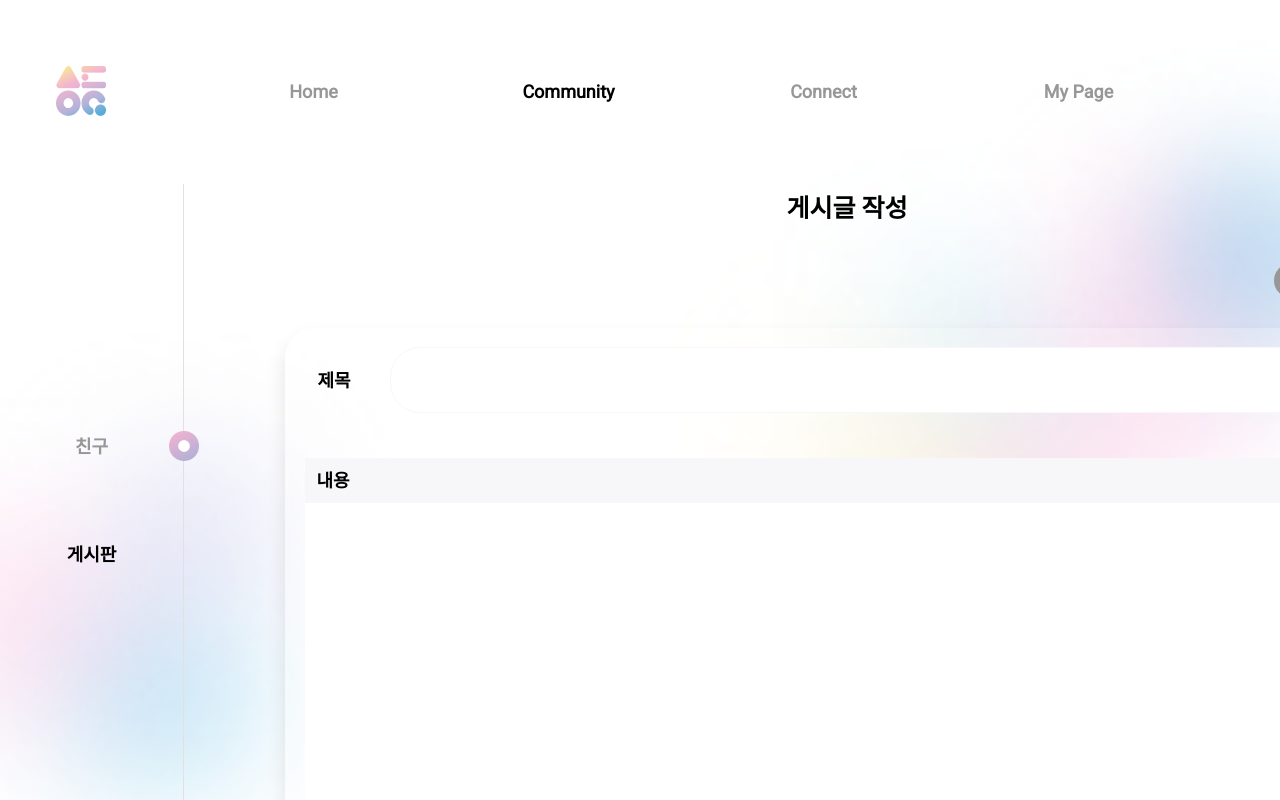
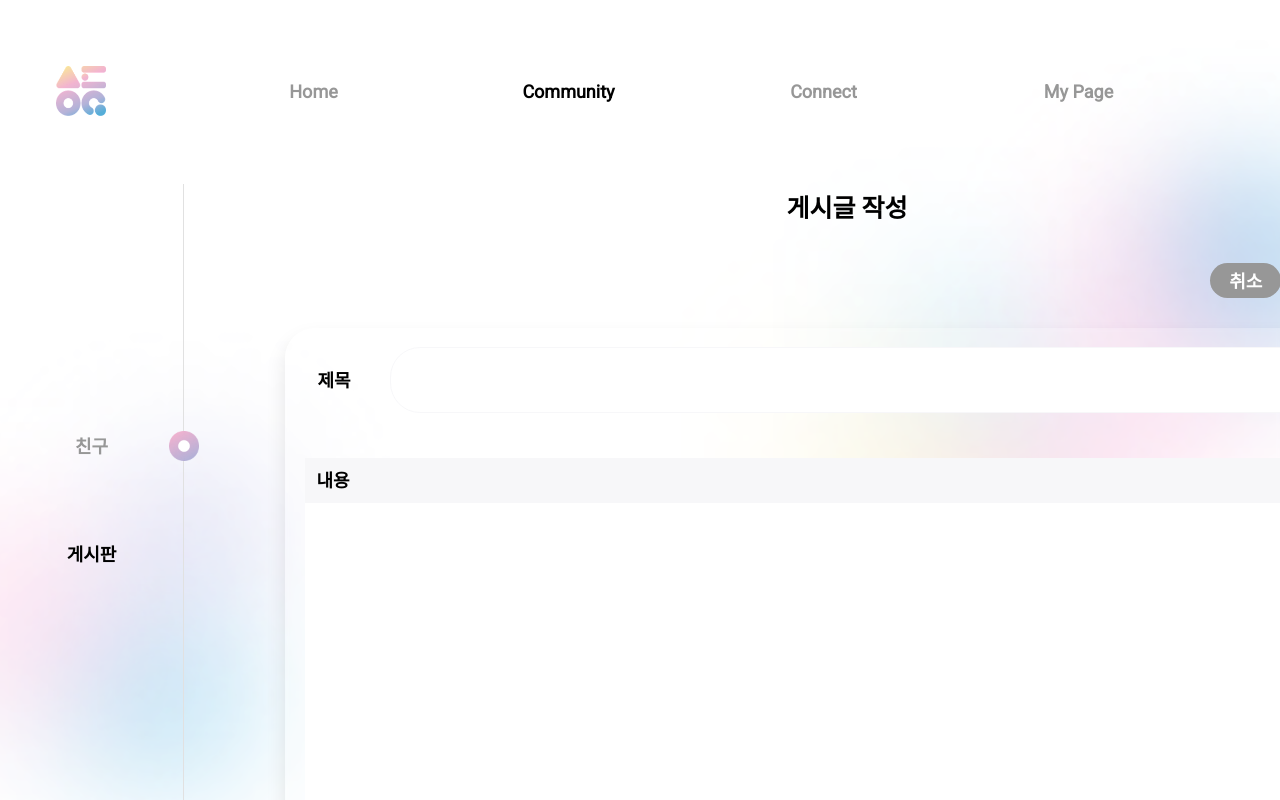
Before and after one commit to stockOneQ/front, a Next.js app: page /community/board/new in a window 1280 px wide. Shown: the top 800 px of the page. Built offline with nearby package versions, Linux system fonts and the light colour scheme.

Commit message:
design(community): 취소/저장 버튼 위치 수정

```diff
--- a/components/community/Board/New/Editor/index.tsx
+++ b/components/community/Board/New/Editor/index.tsx
@@ -82,7 +82,6 @@ const Editor = ({
       <HeadingText>{isEdit ? '게시글 수정' : '게시글 작성'}</HeadingText>
       <S.ActionButtonGroup>
         <S.Button onClick={handleRouter}>취소</S.Button>
-
         <S.Button onClick={handleSubmit}>저장</S.Button>
       </S.ActionButtonGroup>
       <S.EditorContainer>
--- a/components/community/Board/New/Editor/style.ts
+++ b/components/community/Board/New/Editor/style.ts
@@ -8,7 +8,7 @@ export const Box = styled.div`
 `;
 
 export const ActionButtonGroup = styled.div`
-  width: 100%;
+  width: 90%;
 
   display: flex;
   justify-content: end;
@@ -19,7 +19,7 @@ export const ActionButtonGroup = styled.div`
   font-size: 1.8rem;
   font-weight: 600;
   padding-bottom: 3rem;
-  margin-right: 3.2rem;
+  margin-right: 4rem;
 `;
 
 {
```
